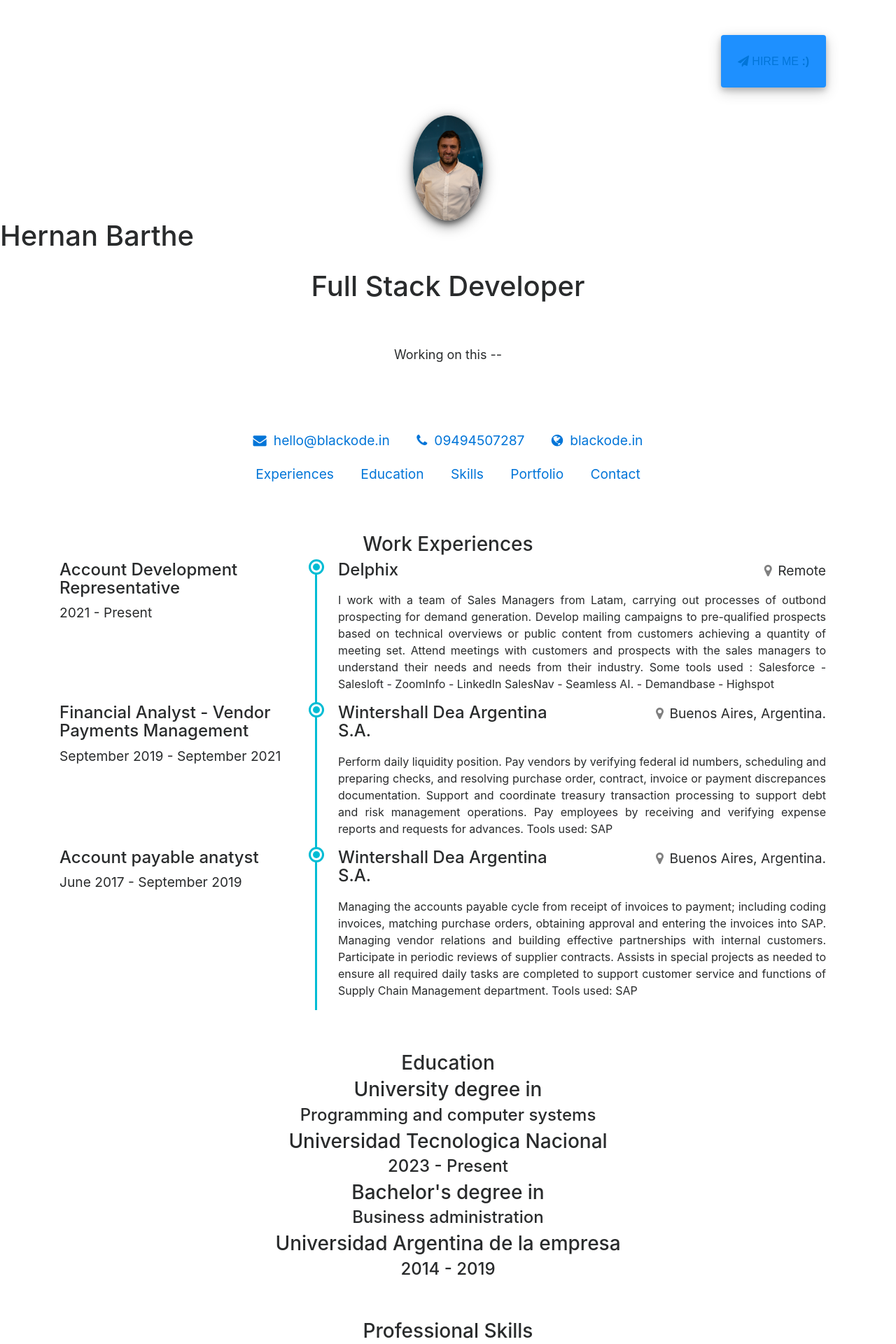
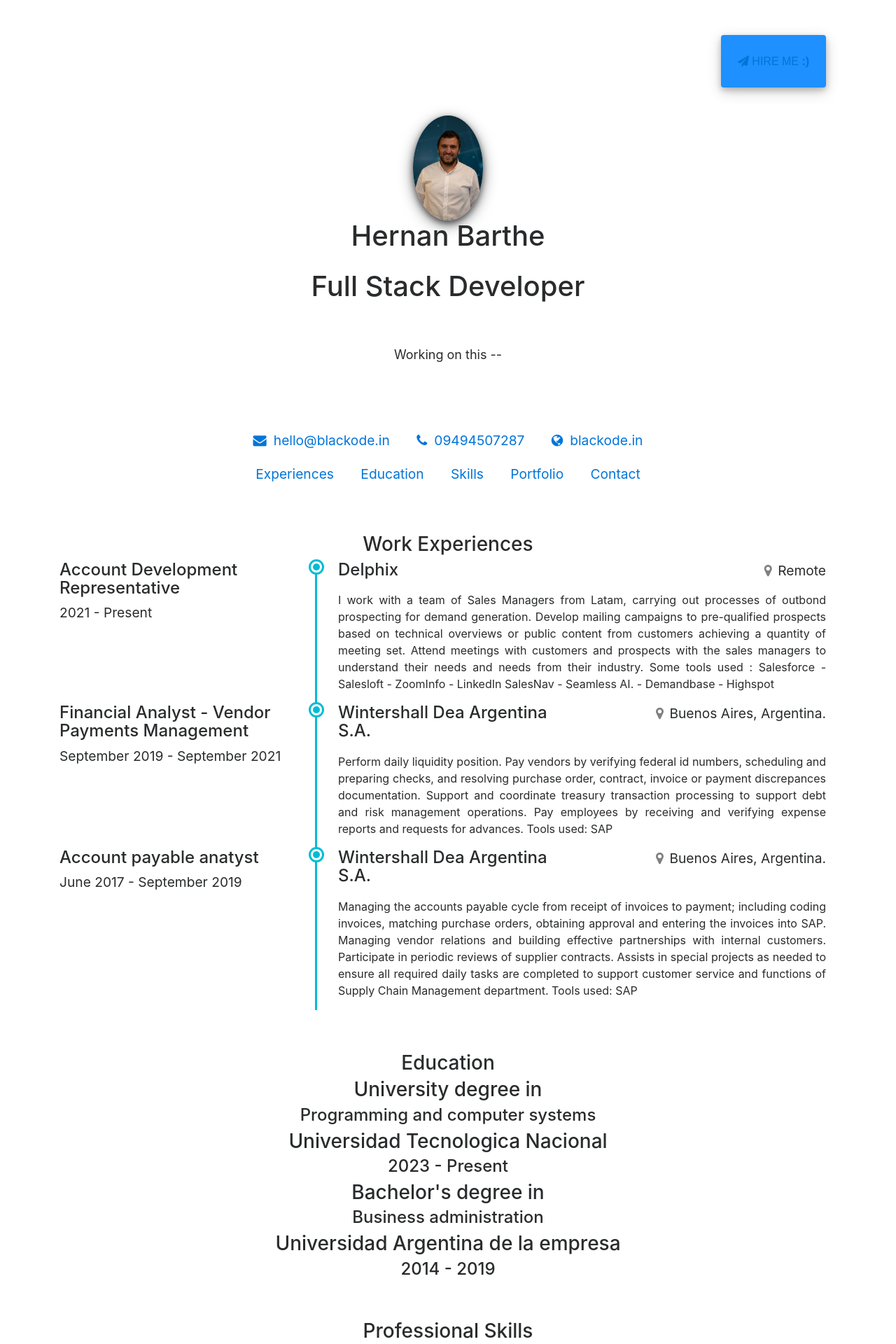
Before and after one commit to HBarthe/hbarthe.github.io, a Jekyll site: the page built from index.html, in a window 1280 px wide. Shown: the top 1920 px of the page at 70% size. Built offline with Jekyll 4.4.1, drawn with Linux system fonts in a browser that asks for light colours; a style sheet for code colours, icons or effects is not loaded.

Commit message:
"few changes"

```diff
--- a/_data/profile.yaml
+++ b/_data/profile.yaml
@@ -10,5 +10,5 @@ description: > # This means ignore new line until
 
 social:
   accounts: linkedin,github # add new account here and link in following
-  linkedin: https://linkedin.com/in/hernanbarthe
   github: https://github.com/HBarthe
+  LinkedIn: https://linkedin.com/in/hernanbarthe
--- a/_includes/header.html
+++ b/_includes/header.html
@@ -20,7 +20,7 @@
 <div id="profile-image">
 
     <img class="rounded-circle mx-auto d-block img-fluid" src="/images/Perfil.jpg"></img>
-    <h1 class="profile-name "> {{ site.data.profile.name}} </h1>
+    <h1 class="profile-name text-center "> {{ site.data.profile.name}} </h1>
     <h1 class="profile-title text-center"> {{ site.data.profile.title }} </h1>
 
 </div>
```
